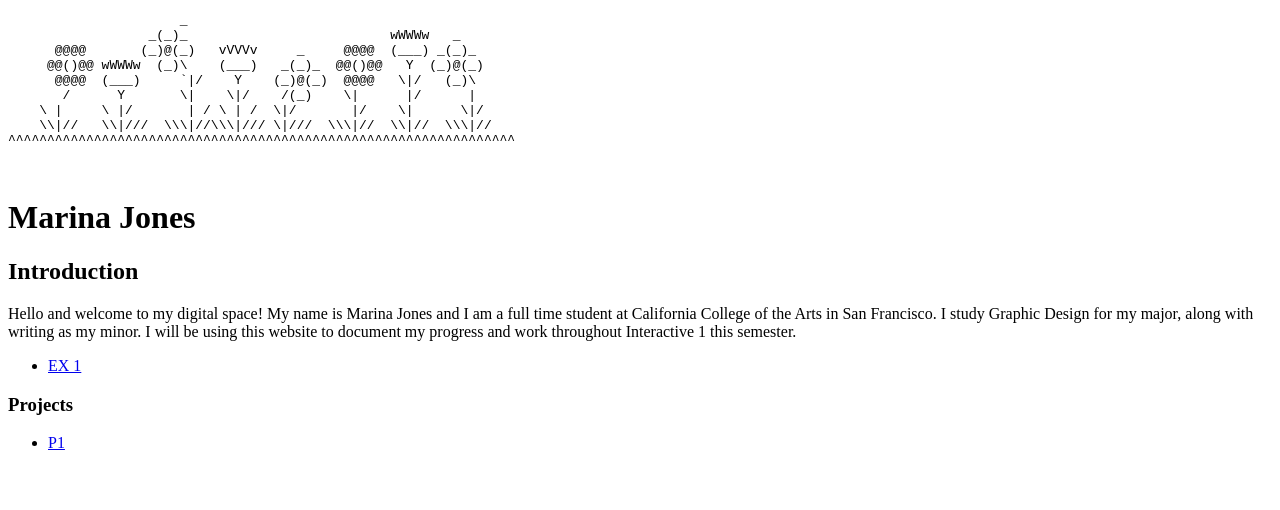
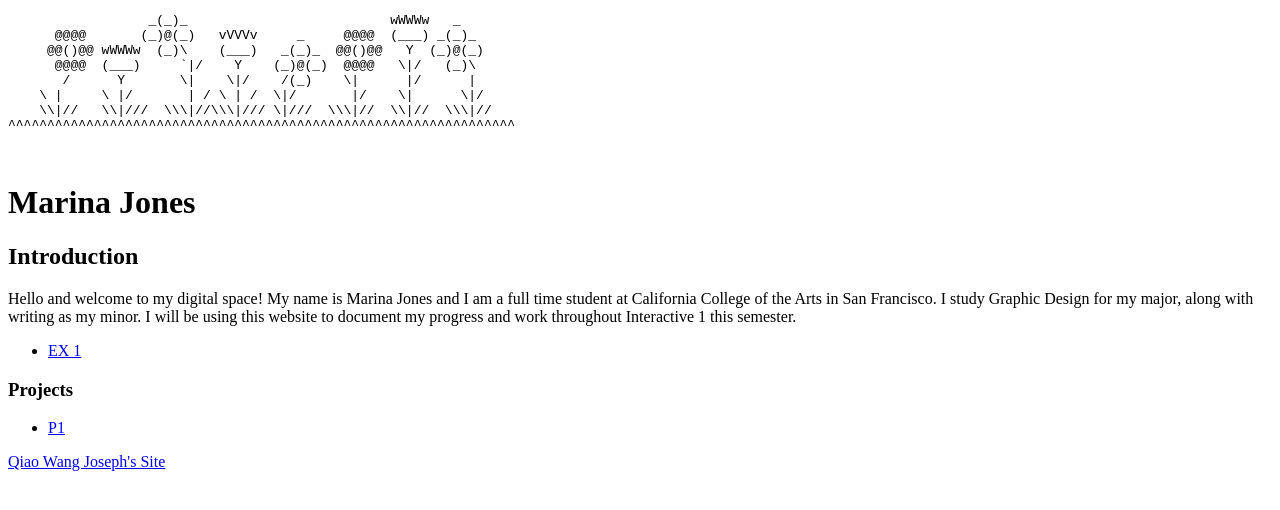
Before and after one commit to marinajones-ai/interactive-1, a plain HTML site: page index.html in a window 1280 px wide. Drawn offline with Linux system fonts and the light colour scheme.

Commit message:
Update index.html

```diff
--- a/index.html
+++ b/index.html
@@ -9,7 +9,6 @@
     <!-- this is where my code is-->
     <div id="container">
       <pre>
-                      _
                   _(_)_                          wWWWw   _
       @@@@       (_)@(_)   vVVVv     _     @@@@  (___) _(_)_
      @@()@@ wWWWw  (_)\    (___)   _(_)_  @@()@@   Y  (_)@(_)
@@ -43,6 +42,7 @@
         <ul>
           <li><a href="#">P1</a></li>
         </ul>
+        <a href="https://qiaowangjoseph.github.io/Interactive-1/">Qiao Wang Joseph's Site</a>
       </div>
     </div>
   </body>
```
